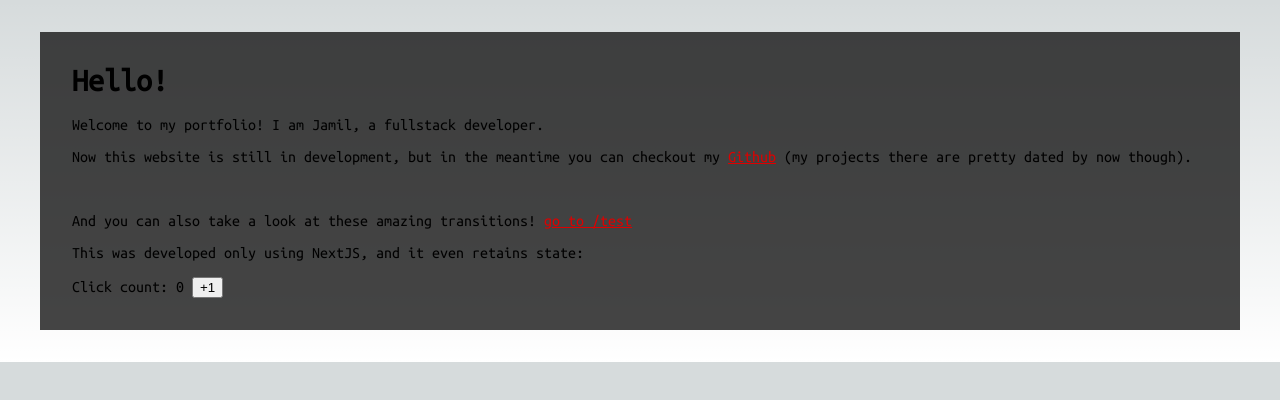
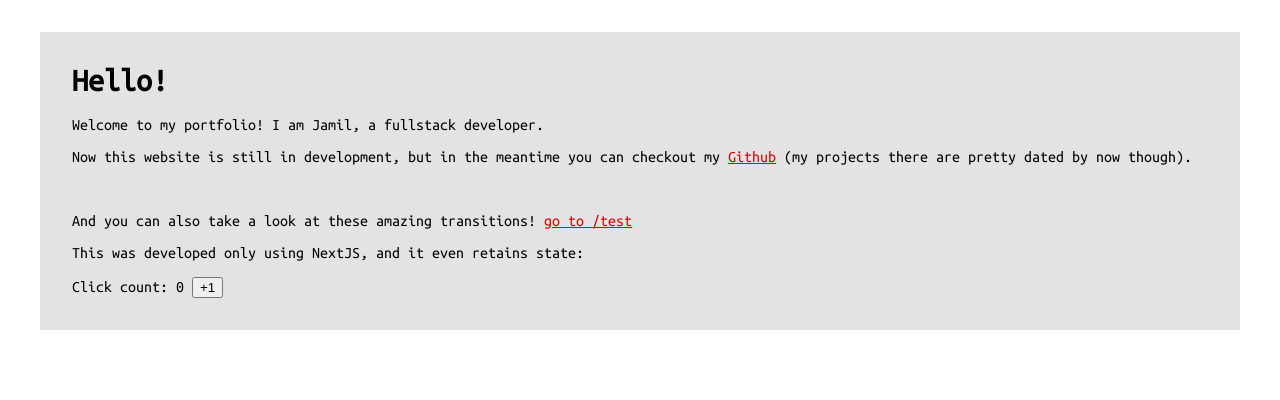
Before and after one commit to jamilettel/portfolio, a Next.js app: page / in a window 1280 px wide. Shown: the top 400 px of the page. Built offline with nearby package versions, Linux system fonts and the light colour scheme.

Commit message:
:lipstick: Light mode OK

```diff
--- a/next.config.js
+++ b/next.config.js
@@ -1,6 +1,11 @@
+const path = require('path');
+
 /** @type {import('next').NextConfig} */
 const nextConfig = {
   reactStrictMode: false,
+  sassOptions: {
+    includePaths: [path.join(__dirname, 'src')],
+  },
 };
 
 module.exports = nextConfig;
--- a/src/app/globals.scss
+++ b/src/app/globals.scss
@@ -1,23 +1,23 @@
 :root {
   --foreground-rgb: 0, 0, 0;
-  --background-start-rgb: 214, 219, 220;
-  --background-end-rgb: 255, 255, 255;
+  --background: #ffffff;
+
+  --text-block-bg: #ddddddcc;
 }
 
 @media (prefers-color-scheme: dark) {
   :root {
     --foreground-rgb: 255, 255, 255;
-    --background-start-rgb: 10, 10, 10;
-    --background-end-rgb: 10, 10, 10;
+    --background: #0a0a0a;
+
+    --text-block-bg: #171717cc;
   }
 }
 
 body {
   color: rgb(var(--foreground-rgb));
   margin: 0;
-  background: linear-gradient(to bottom,
-      transparent,
-      rgb(var(--background-end-rgb))) rgb(var(--background-start-rgb));
+  background: var(--background);
   background-repeat: no-repeat;
   background-position: center;
   background-size: contain;
--- a/src/modules/home/Home.scss
+++ b/src/modules/home/Home.scss
@@ -42,7 +42,7 @@
   overflow: hidden;
 
   .content {
-        background: #171717cc;
+    background: var(--text-block-bg);
     max-width: 100%;
     width: 1200px;
     margin: 32px auto;
```
Also changed, not shown: src/components/animated-transitions/AnimatedContainer.tsx (+7 -4 lines), src/contexts/TransitionContext.tsx (+4 -4 lines). Lines whose indentation alone changed are shown as unchanged.
